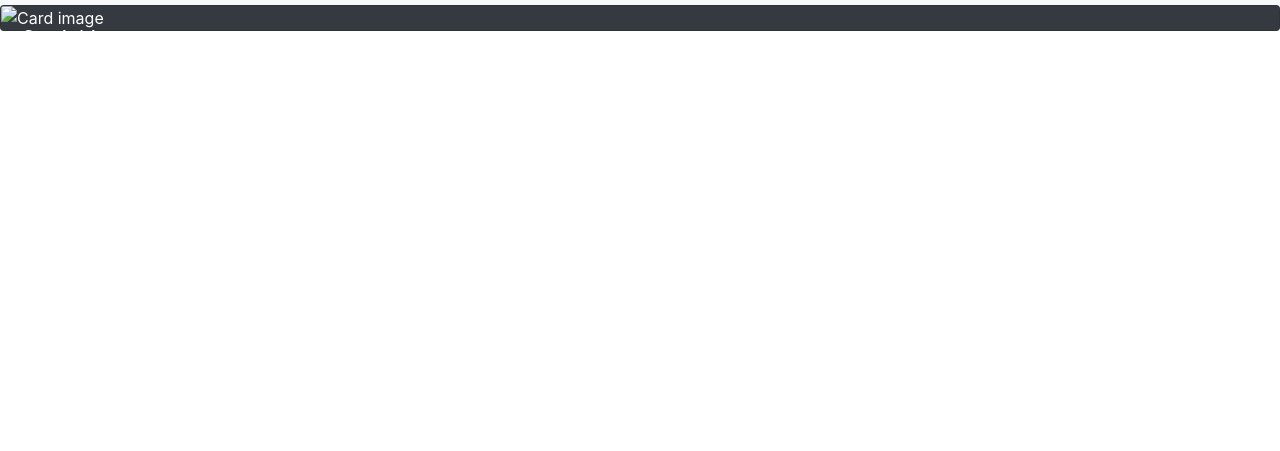
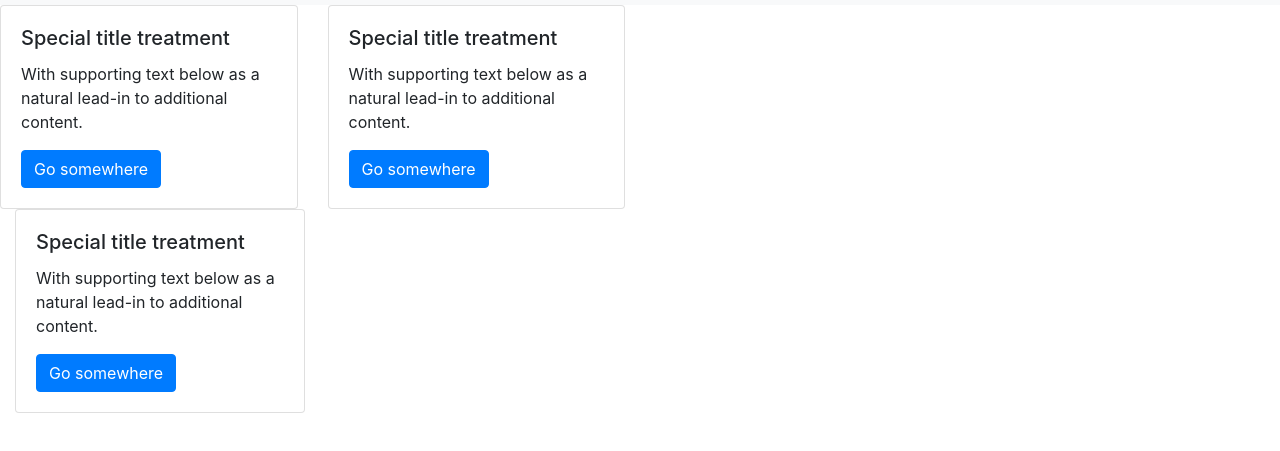
Before and after one commit to cmainegra/Bootstrap-Portfolio, a plain HTML site: page portfolio.html in a window 1280 px wide. Shown: the part 51-502 px from the top of the page. Drawn offline with nearby package versions, Linux system fonts and the light colour scheme.

Commit message:
something

```diff
--- a/portfolio.html
+++ b/portfolio.html
@@ -44,13 +44,34 @@
                     </ul>
                 </div>
             </nav>
-            <div class="card bg-dark text-white">
-                    <img class="card-img" src="technics-q-c-640-480-1.jpg" alt="Card image">
-                    <div class="card-img-overlay">
-                      <h5 class="card-title">Card title</h5>
-                      <p class="card-text">This is a wider card with supporting text below as a natural lead-in to additional content. This content is a little bit longer.</p>
-                      <p class="card-text">Last updated 3 mins ago</p>
+            <div class="row">
+                <div class="col-md-3">
+                  <div class="card">
+                    <div class="card-body">
+                      <h5 class="card-title">Special title treatment</h5>
+                      <p class="card-text">With supporting text below as a natural lead-in to additional content.</p>
+                      <a href="#" class="btn btn-primary">Go somewhere</a>
                     </div>
-            </div>
+                  </div>
+                </div>
+                <div class="col-md-3">
+                  <div class="card">
+                    <div class="card-body">
+                      <h5 class="card-title">Special title treatment</h5>
+                      <p class="card-text">With supporting text below as a natural lead-in to additional content.</p>
+                      <a href="#" class="btn btn-primary">Go somewhere</a>
+                    </div>
+                  </div>
+                </div>
+              </div>
+              <div class="col-md-3">
+                <div class="card">
+                  <div class="card-body">
+                    <h5 class="card-title">Special title treatment</h5>
+                    <p class="card-text">With supporting text below as a natural lead-in to additional content.</p>
+                    <a href="#" class="btn btn-primary">Go somewhere</a>
+                  </div>
+                </div>
+              </div>
 </body>
 </html>
```
Also changed, not shown: index.html (+2 -2 lines).
